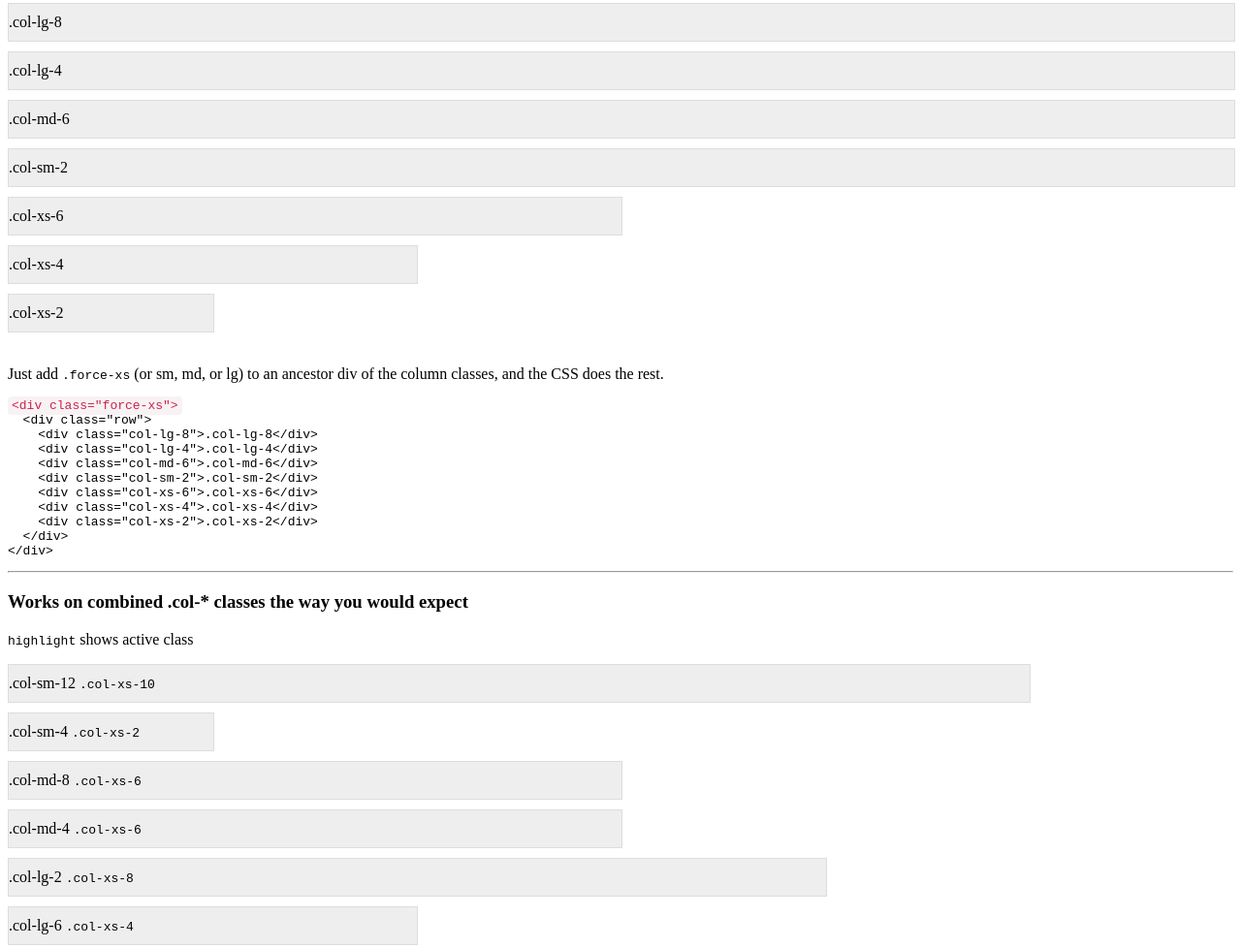
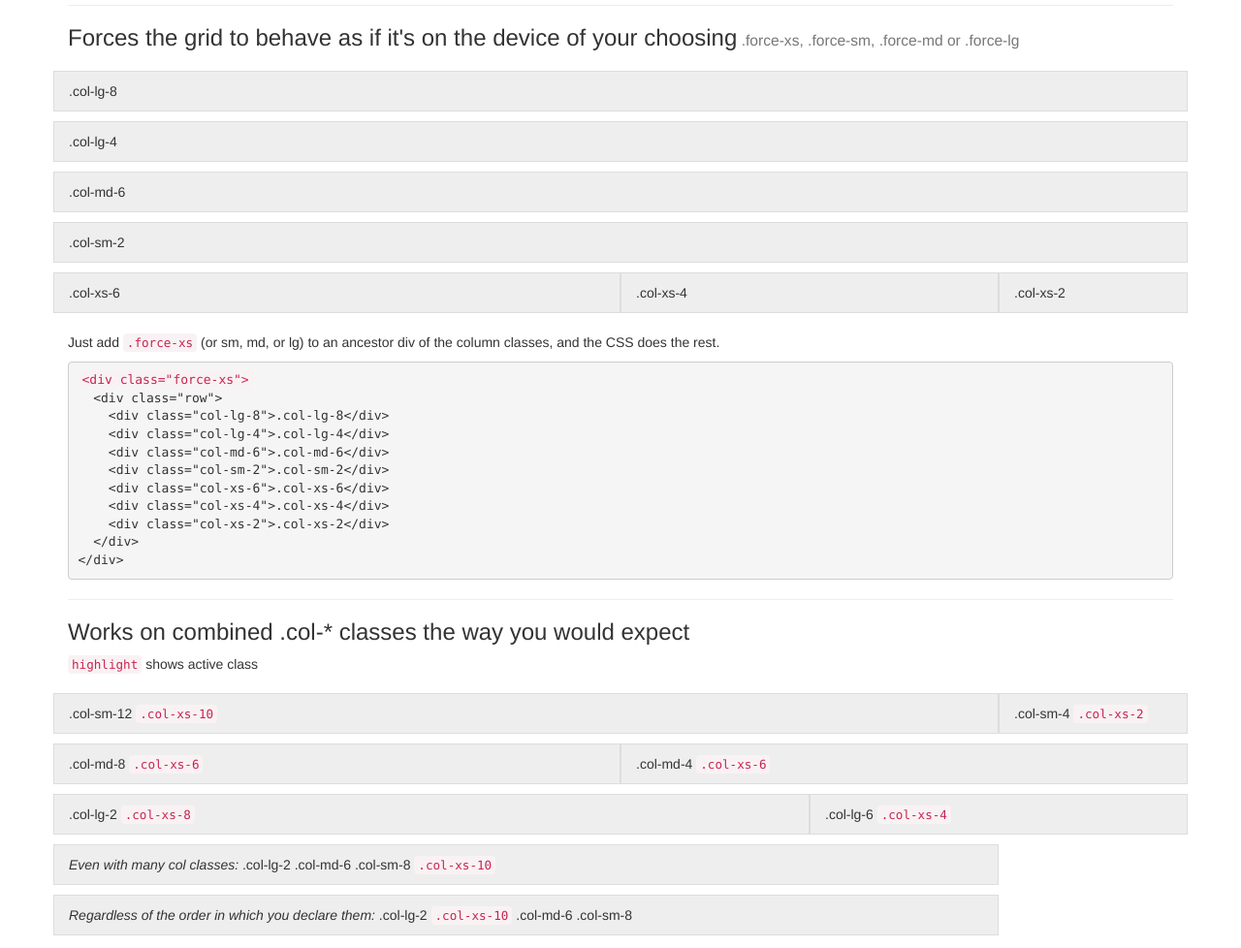
Before and after one commit to shawntaylor/bootstrap-force-device, a plain HTML site: page index.html in a window 1280 px wide. Shown: the part 172-1150 px from the top of the page at 97% size. Drawn offline with nearby package versions, Linux system fonts and the light colour scheme.

Commit message:
Update index.html

```diff
--- a/index.html
+++ b/index.html
@@ -7,7 +7,7 @@
     <title>Bootstrap 101 Template</title>
 
     <!-- Bootstrap -->
-    <link "//maxcdn.bootstrapcdn.com/bootstrap/3.3.4/css/bootstrap.min.css" rel="stylesheet">
+    <link href="http://maxcdn.bootstrapcdn.com/bootstrap/3.3.4/css/bootstrap.min.css" rel="stylesheet">
     <link href="force-device.css" rel="stylesheet">
     <link href="demo.css" rel="stylesheet"><!-- JUST USED FOR THIS DEMO -->
     <!-- HTML5 Shim and Respond.js IE8 support of HTML5 elements and media queries -->
@@ -169,9 +169,7 @@
 
 </div> <!-- /container -->
 
-    <!-- jQuery (necessary for Bootstrap's JavaScript plugins) -->
     <script src="https://ajax.googleapis.com/ajax/libs/jquery/1.11.1/jquery.min.js"></script>
-    <!-- Include all compiled plugins (below), or include individual files as needed -->
-    <script src="js/bootstrap.min.js"></script>
+    <script src="//maxcdn.bootstrapcdn.com/bootstrap/3.3.4/js/bootstrap.min.js"></script>
   </body>
 </html>
```
